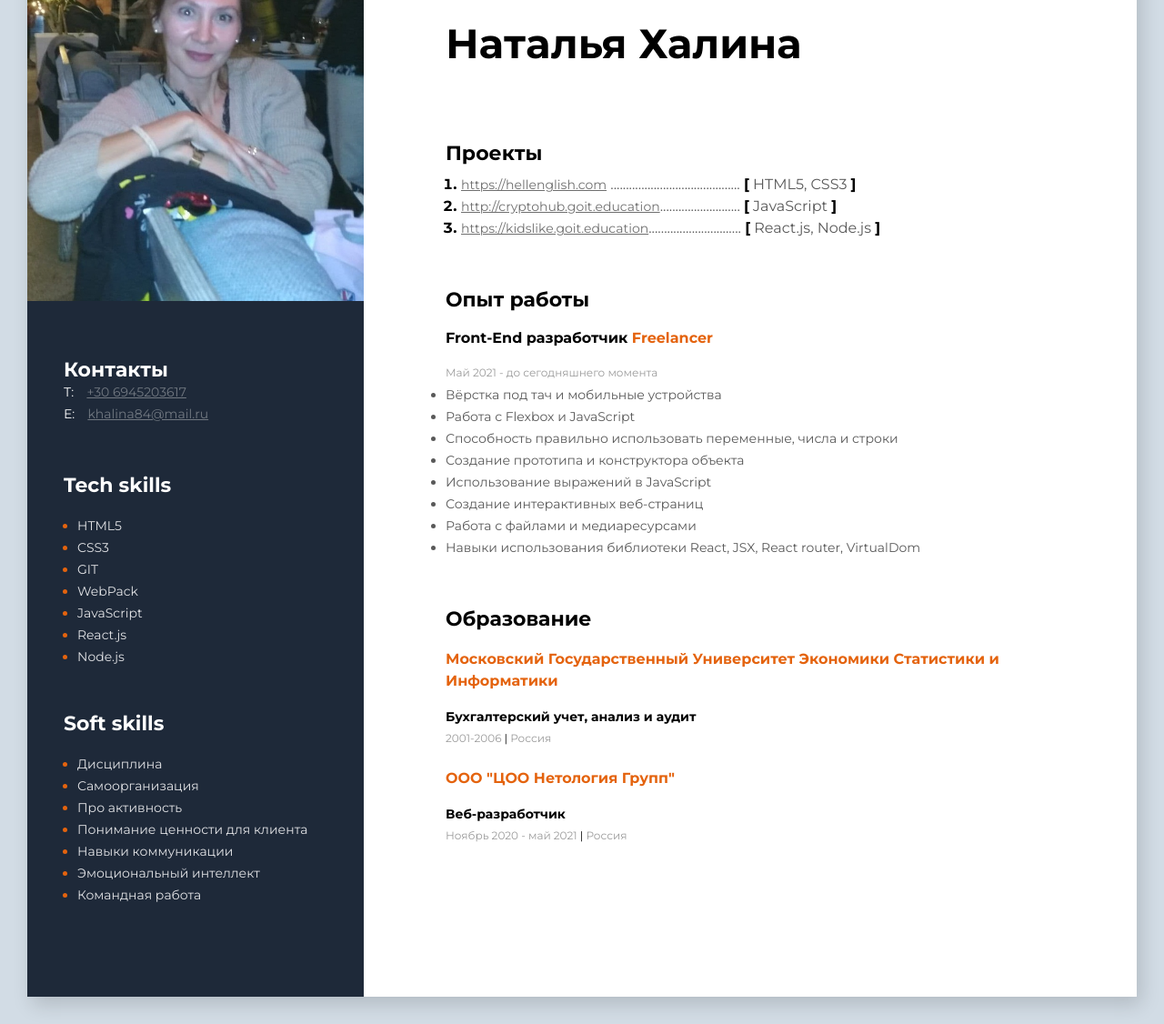
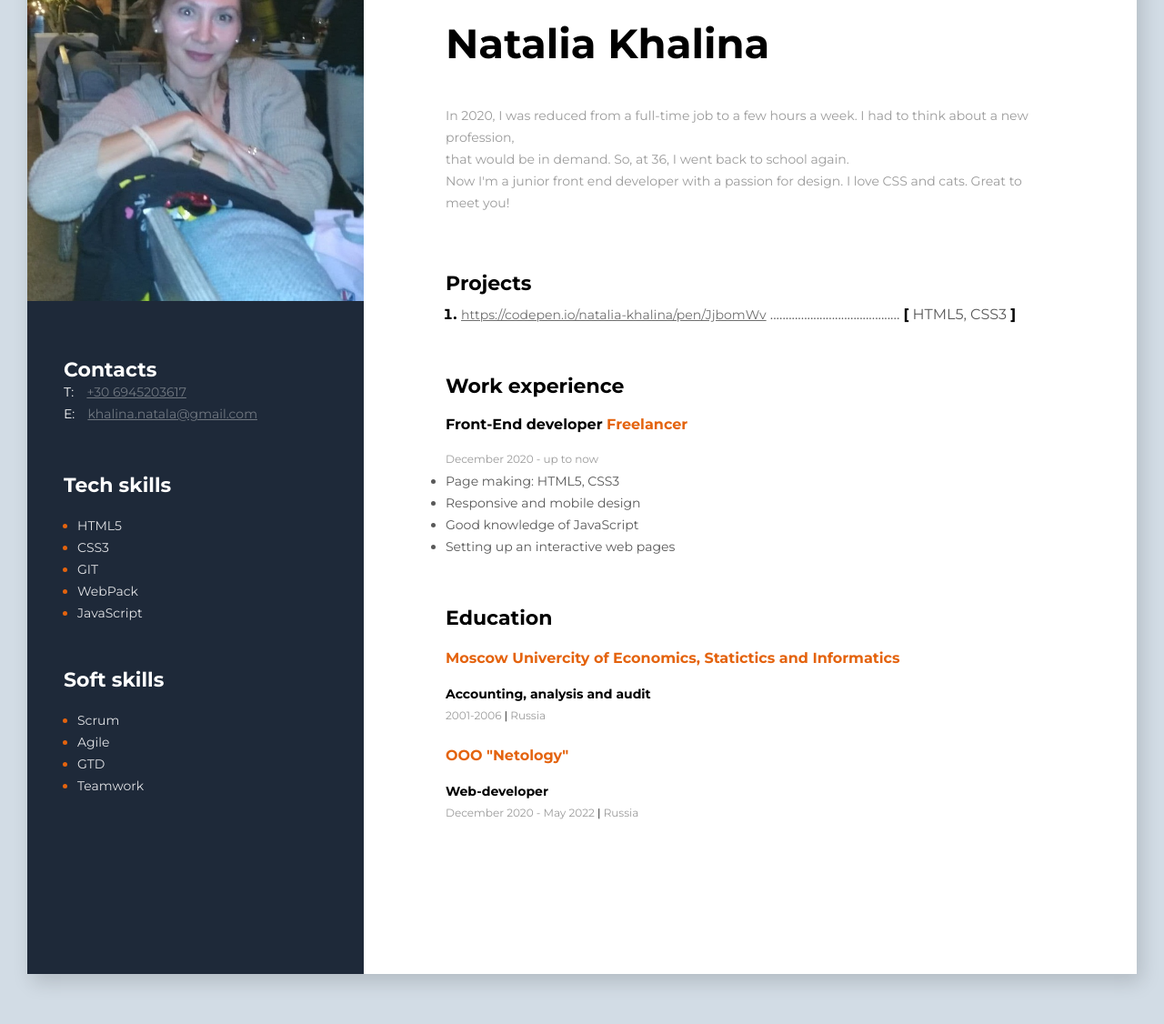
Before and after one commit to Natalia84Kh/natalia.github.io, a plain HTML site: page index.html in a window 1280 px wide. Shown: the part 184-1310 px from the top of the page at 91% size. After the commit the page ends 1285 px from the top, so only its background shows below. Drawn offline with Linux system fonts and the light colour scheme.

Commit message:
Add files via upload

```diff
--- a/index.html
+++ b/index.html
@@ -16,12 +16,12 @@
 
      <!-- contacts -->
      <div class="contacts">
-         <h3 class="contacts-title">Контакты</h3>
+         <h3 class="contacts-title">Contacts</h3>
          <div > <span class="contacts-letter">Т:</span>
             <a class="contacts-link" href="tel:+30 6945203617"> +30 6945203617</a>
         </div>
          <div > <span class="contacts-letter" >Е:</span>
-            <a class="contacts-link" href="mailto:khalina84@mail.ru"> khalina84@mail.ru</a>
+            <a class="contacts-link" href="mailto:khalina.natala@gmail.com"> khalina.natala@gmail.com</a>
         </div>
     </div>
 
@@ -34,44 +34,41 @@
             <li> <span class="tech-skills-text"> GIT</span> </li>
             <li> <span class="tech-skills-text"> WebPack</span> </li>
             <li> <span class="tech-skills-text"> JavaScript</span> </li>
-            <li> <span class="tech-skills-text"> React.js</span> </li>
-            <li> <span class="tech-skills-text"> Node.js</span> </li>
+
         </ul>
     </div>
     <!-- Soft Skills -->
     <div class="soft-skills-contener">
         <h3 class="soft-skills-title">Soft skills</h3>
         <ul class="soft-skills-list">
-            <li> <span class="soft-skills-text"> Дисциплина</span> </li>
-            <li><span class="soft-skills-text">Самоорганизация</span></li>
-            <li><span class="soft-skills-text">Про активность</span></li>
-            <li><span class="soft-skills-text">Понимание ценности для клиента</span></li>
-            <li><span class="soft-skills-text">Навыки коммуникации</span></li>
-            <li><span class="soft-skills-text">Эмоциональный интеллект</span></li>
-            <li><span class="soft-skills-text">Командная работа</span></li>
-        </ul>
+            <li> <span class="soft-skills-text">Scrum</span> </li>
+            <li><span class="soft-skills-text">Agile</span></li>
+            <li><span class="soft-skills-text">GTD</span></li>
+            <li><span class="soft-skills-text">Teamwork</span></li>
+
     </div>
     </aside>
 <!-- about me contener -->
      <div class="aboutmecontener">
          <!-- about me main info -->
          <div class="infocontener">
-         <h2 class="profession">Front-End разработчик</h2>
-         <h1 class="name"> Натaлья Халина</h1>
+         <h2 class="profession">Front-End developer</h2>
+         <h1 class="name"> Natalia Khalina</h1>
 
-         <p class="description"></p>
+         <p class="description"> In 2020, I was reduced from a full-time job to a few hours a week. I had to think about a new profession,<br> that would be in demand. So, at 36, I went back to school again.</p>
+          <p class="description">Now I'm a junior front end developer with a passion for design. I love CSS and cats. Great to meet you!</p>
          </div>
 <!-- projects contener -->
          <div class="projects-contener">
-             <h3 class="projects">Проекты</h3>
+             <h3 class="projects">Projects</h3>
              <ol>
                  <li class="projects-item">
-                     <a class="projects-link" href="https://hellenglish.com">
-                    https://hellenglish.com</a><span class="projects-item-text">
+                     <a class="projects-link" href="https://codepen.io/natalia-khalina/pen/JjbomWv">
+                    https://codepen.io/natalia-khalina/pen/JjbomWv</a><span class="projects-item-text">
                     ..........................................
                      <span class="tech-name">[</span> HTML5, CSS3 <span class="tech-name">]</span> </span>
                     </li>
-                 <li class="projects-item">
+                <!--  <li class="projects-item">
                      <a class="projects-link" href="http://cryptohub.goit.education">
                     http://cryptohub.goit.education</a><span class="projects-item-text">.......................... <span class="tech-name" >[</span> JavaScript <span class="tech-name">]</span> </span>
                     </li>
@@ -79,36 +76,32 @@
                      <a class="projects-link" href="">
                     https://kidslike.goit.education</a><span class="projects-item-text">..............................
                       <span class="tech-name">[</span> React.js, Node.js <span class="tech-name"> ]</span> </span>
-                    </li>
+                    </li> -->
              </ol>
          </div>
          <!-- work experience -->
          <div class="projects-contener">
-             <h3 class="projects">Опыт работы</h3>
-             <h4 class="work-experience-profession">Front-End разработчик <span class="freelancer">Freelancer</span> </h4>
-                 <span class="work-experience-text">Май 2021 - до сегодняшнего момента</span>
+             <h3 class="projects">Work experience</h3>
+             <h4 class="work-experience-profession">Front-End developer <span class="freelancer">Freelancer</span> </h4>
+                 <span class="work-experience-text">December 2020 - up to now</span>
 
              <ul class="profession-duty-item">
-                 <li>Вёрстка под тач и мобильные устройства</li>
-                 <li>Работа с Flexbox и JavaScript</li>
-                 <li>Способность правильно использовать переменные, числа и строки</li>
-                 <li>Создание прототипа и конструктора объекта</li>
-                 <li>Использование выражений в JavaScript</li>
-                 <li>Создание интерактивных веб-страниц</li>
-                 <li>Работа с файлами и медиаресурсами</li>
-                 <li>Навыки использования библиотеки React, JSX, React router, VirtualDom</li>
+                 <li>Page making: HTML5, CSS3</li>
+                 <li>Responsive and mobile design</li>
+                 <li>Good knowledge of JavaScript</li>
+                 <li>Setting up an interactive web pages</li>
 
              </ul>
         </div>
         <!-- Education -->
         <div class="projects-contener">
-            <h3 class="education">Образование</h3>
-            <h4 class="univercity">Московский Государственный Университет Экономики Статистики и Информатики </h4>
-            <span class="logistic">Бухгалтерский учет, анализ и аудит </span>
-            <p class="work-experience-text">2001-2006 <span class="black">|</span> Россия</p>
-            <h4 class="univercity">ООО "ЦОО Нетология Групп" </h4>
-                <span class="logistic">Веб-разработчик</span>
-                <p class="work-experience-text" >Ноябрь 2020 - май 2021 <span class="black">|</span> Россия</p>
+            <h3 class="education">Education</h3>
+            <h4 class="univercity">Moscow Univercity of Economics, Statictics and Informatics  </h4>
+            <span class="logistic">Accounting, analysis and audit </span>
+            <p class="work-experience-text">2001-2006 <span class="black">|</span> Russia</p>
+            <h4 class="univercity">ООО "Netology" </h4>
+                <span class="logistic">Web-developer</span>
+                <p class="work-experience-text" >December 2020 - May 2022 <span class="black">|</span> Russia</p>
        </div>
 
 
```
